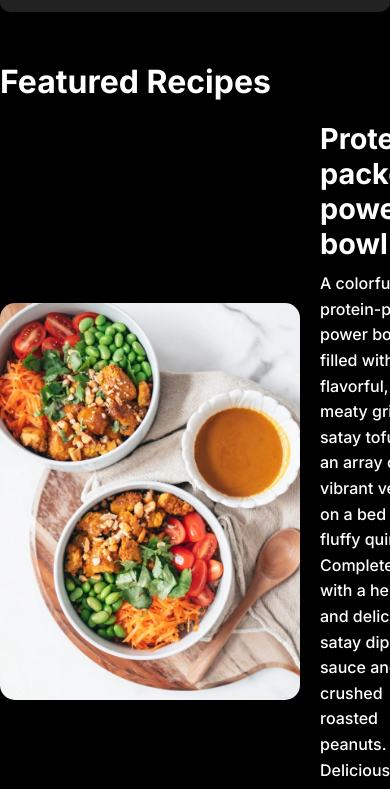
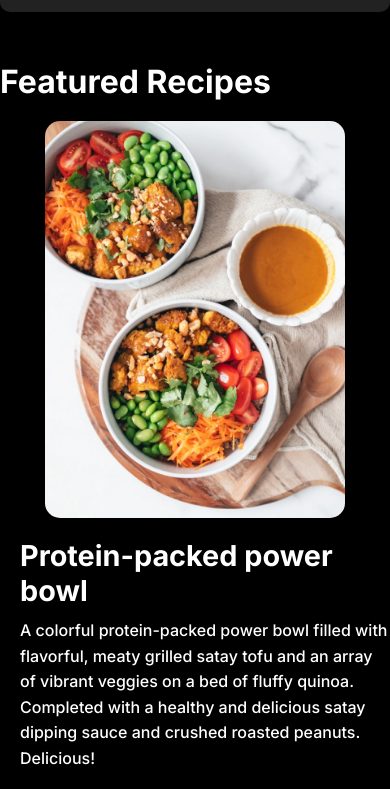
Before and after one commit to nSakib000/Assignment-2, a plain HTML site: page index.html in a window 390 px wide. Shown: the part 6400-7189 px from the top of the page. Drawn offline with Linux system fonts and the light colour scheme; a web font is replaced by a local one.

Commit message:
mobile responsive recipe section completed

```diff
--- a/Styles/styles.css
+++ b/Styles/styles.css
@@ -338,7 +338,6 @@ select {
     margin-bottom: 20px;
     font-size: 2rem;
     color: white;
-
   }
 
 .content {
@@ -608,6 +607,21 @@ hr {
         width: 100%;
         padding: 20px;
     }
+
+    .recipe-container {
+        display: flex;
+        flex-direction: column;
+        align-items: center;
+
+    }
+    .content{
+        display: flex;
+        flex-direction: column;
+        justify-content: center;
+    }
+    .recipe-name{
+        margin-left: 20px;
+    }
     .get-started{
         padding-left: 20px;
         gap: 30px;
--- a/index.html
+++ b/index.html
@@ -226,7 +226,7 @@
                       satay dipping sauce and crushed roasted peanuts. Delicious!
                     </p>
                     <button class="view-recipe-btn">
-                      View Full Recipe <span>&rarr;</span>
+                      View Full Recipe
                     </button>
                   </div>
                 </div>
```
